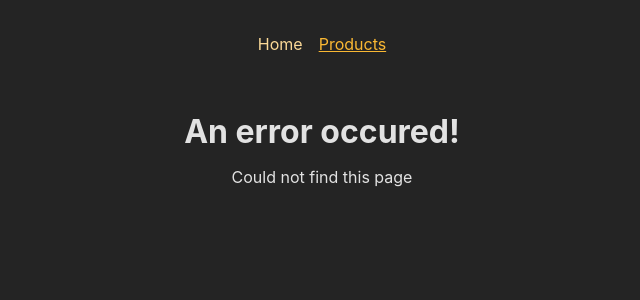
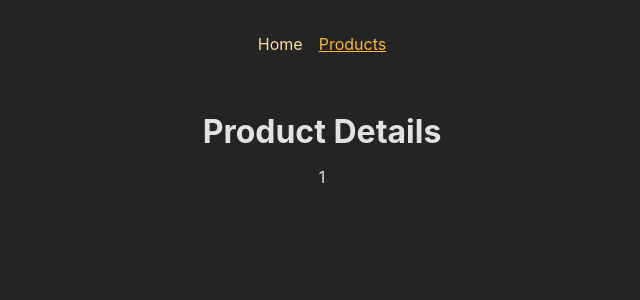
Before and after one commit to amirooism/Multi-Page-SPA-Router-App, a React (Create React App) app: page /Products/1 in a window 1280 px wide. Shown: the top 300 px of the page, without its empty margins (318-958 px from the left). Built offline with nearby package versions, Linux system fonts and the light colour scheme.

Commit message:
using dynamic routs with the help of useParams, now we can have dynamic URL for evey for example product we get from the API

```diff
--- a/src/App.js
+++ b/src/App.js
@@ -4,6 +4,7 @@
 import Products from "./pages/Products";
 import RootLayout from "./pages/Root";
 import ErroPage from "./pages/Error";
+import ProductDetailPage from "./pages/ProductsDetail";
 
 const router = createBrowserRouter([
   {
@@ -13,6 +14,7 @@
     children: [
       { path: "/", element: <HomePage /> },
       { path: "/products", element: <Products /> },
+      { path: "/Products/:productId", element: <ProductDetailPage /> },
     ],
   },
 ]);
--- /dev/null
+++ b/src/pages/ProductsDetail.js
@@ -0,0 +1,12 @@
+import { useParams } from "react-router-dom";
+
+function ProductDetailPage() {
+  const params = useParams();
+  return (
+    <>
+      <h1>Product Details</h1>
+      <p>{params.productId}</p>
+    </>
+  );
+}
+export default ProductDetailPage;
```
